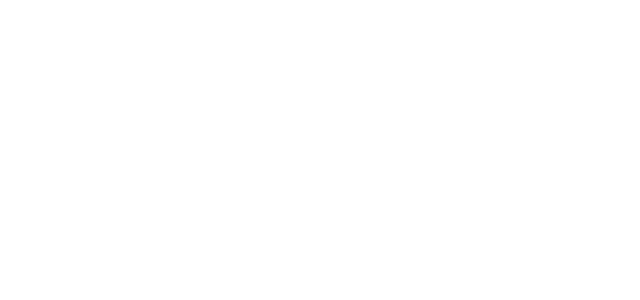
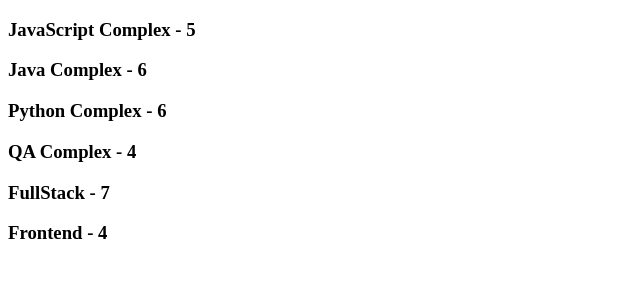
Before and after one commit to nazaryusypovych/react-december-2025, a React (Vite) app: page / in a window 1280 px wide. Shown: the top 300 px of the page, without its empty margins (0-640 px from the left). Built offline with nearby package versions, Linux system fonts and the light colour scheme.

Commit message:
Homework 1 - task 4

```diff
--- a/src/App.tsx
+++ b/src/App.tsx
@@ -1,10 +1,13 @@
 import './App.css'
+import CoursesComponent from "./coursesComponent/coursesComponent.tsx";
 
 function App() {
 
   return (
     <>
 
+      <CoursesComponent/>
+
     </>
   )
 }
--- /dev/null
+++ b/src/courseComponent/CourseComponent.tsx
@@ -0,0 +1,18 @@
+import type {CoursesArrayType} from "../model/CoursesArrayModel.ts";
+import type {FC} from "react";
+
+type CoursePomps = {
+    course: CoursesArrayType
+}
+
+
+const CourseComponent: FC <CoursePomps> = ({course}) => {
+    return (
+        <div>
+            <h3>{course.title} - {course.monthDuration}</h3>
+
+        </div>
+    );
+};
+
+export default CourseComponent;
--- /dev/null
+++ b/src/coursesComponent/coursesComponent.tsx
@@ -0,0 +1,19 @@
+import CoursesArray from "../data/CoursesArray.ts";
+import type {CoursesArrayType} from "../model/CoursesArrayModel.ts";
+import CourseComponent from "../courseComponent/CourseComponent.tsx";
+
+
+const CoursesComponent = () => {
+    return (
+        <div>
+
+
+            {
+                CoursesArray.map((course: CoursesArrayType, index: number) =><CourseComponent key={index} course={course}/>)
+            }
+
+        </div>
+    );
+};
+
+export default CoursesComponent;
--- /dev/null
+++ b/src/data/CoursesArray.ts
@@ -0,0 +1,74 @@
+import type {CoursesArrayType} from "../model/CoursesArrayModel.ts";
+
+
+const CoursesArray: CoursesArrayType[] = [
+    {
+        title: 'JavaScript Complex',
+        monthDuration: 5,
+        hourDuration: 909,
+        modules: ['html', 'css', 'js', 'mysql', 'mongodb', 'react', 'angular', 'aws', 'docker', 'git', 'node.js']
+    },
+    {
+        title: 'Java Complex',
+        monthDuration: 6,
+        hourDuration: 909,
+        modules: ['html',
+            'css',
+            'js',
+            'mysql',
+            'mongodb',
+            'angular',
+            'aws',
+            'docker',
+            'git',
+            'java core',
+            'java advanced']
+    },
+    {
+        title: 'Python Complex',
+        monthDuration: 6,
+        hourDuration: 909,
+        modules: ['html',
+            'css',
+            'js',
+            'mysql',
+            'mongodb',
+            'angular',
+            'aws',
+            'docker',
+            'python core',
+            'python advanced']
+    },
+    {
+        title: 'QA Complex',
+        monthDuration: 4,
+        hourDuration: 909,
+        modules: ['html', 'css', 'js', 'mysql', 'mongodb', 'git', 'QA/QC']
+    },
+    {
+        title: 'FullStack',
+        monthDuration: 7,
+        hourDuration: 909,
+        modules: ['html',
+            'css',
+            'js',
+            'mysql',
+            'mongodb',
+            'react',
+            'angular',
+            'aws',
+            'docker',
+            'git',
+            'node.js',
+            'python',
+            'java']
+    },
+    {
+        title: 'Frontend',
+        monthDuration: 4,
+        hourDuration: 909,
+        modules: ['html', 'css', 'js', 'mysql', 'mongodb', 'react', 'angular', 'aws', 'docker', 'git', 'sass']
+    }
+];
+
+export default CoursesArray;
--- /dev/null
+++ b/src/model/CoursesArrayModel.ts
@@ -0,0 +1,14 @@
+
+
+
+type CourseModelType = string;
+
+
+export type CoursesArrayType = {
+
+    title: string,
+    monthDuration: number,
+    hourDuration: number,
+    modules: CourseModelType[]
+
+}
```
